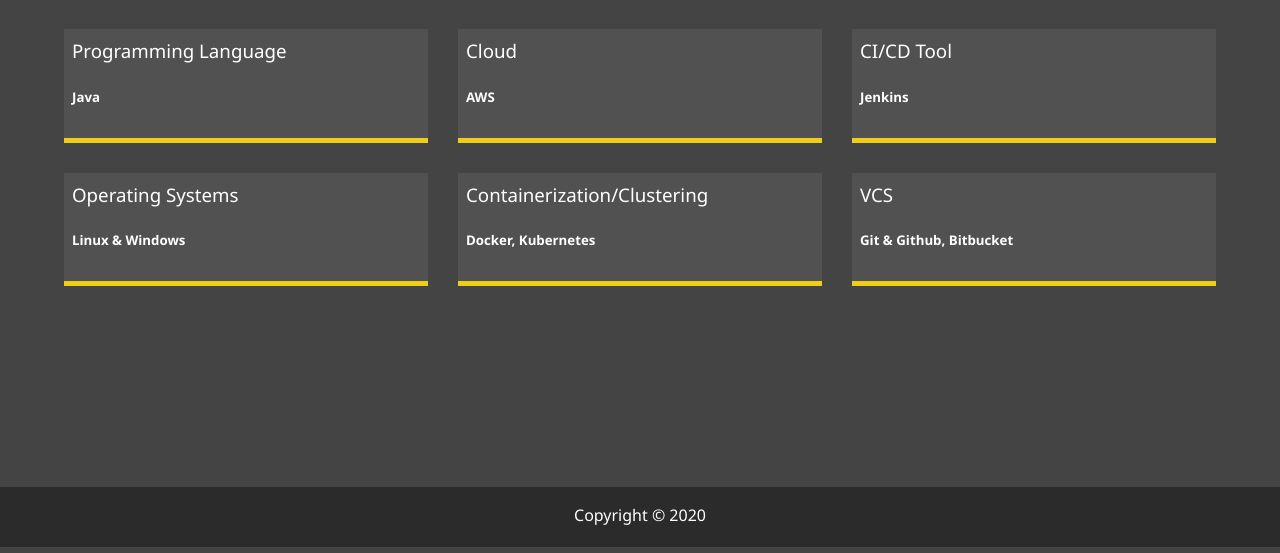
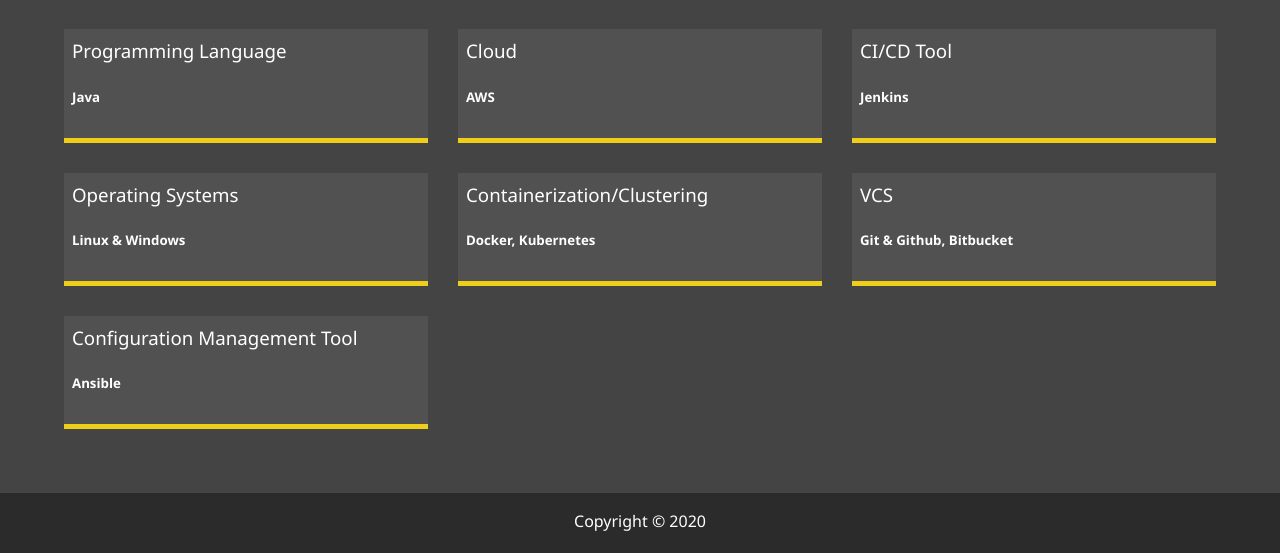
Before and after one commit to muzafferjoya/muzaffarkhan, a website: page skill.html in a window 1280 px wide. Shown: the part 253-806 px from the top of the page. Drawn offline with Linux system fonts and the light colour scheme.

Commit message:
new commit

```diff
--- a/skill.html
+++ b/skill.html
@@ -103,6 +103,12 @@
         <p></p>
       </div>
 
+      <div class="job job-6">
+        <h3>Configuration Management Tool</h3>
+        <h5>Ansible</h5>
+        <p></p>
+      </div>
+
     </div>
   </main>
 
```
